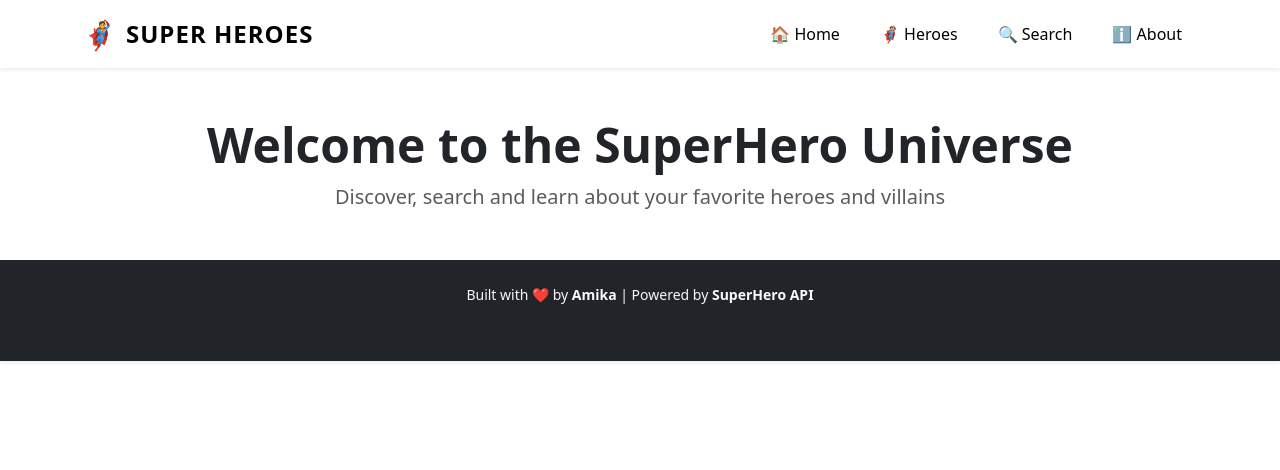
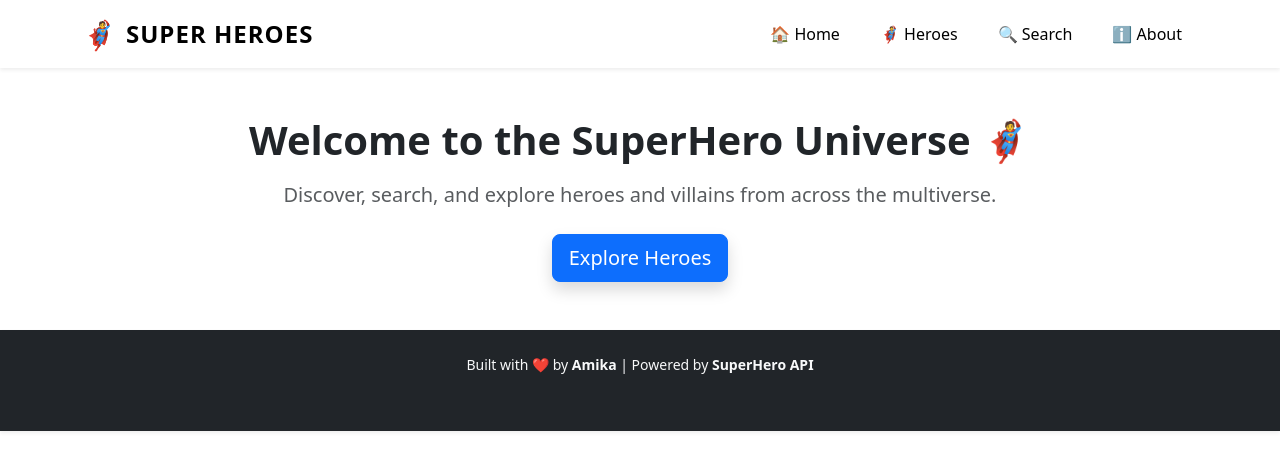
Before and after one commit to Amikzz/SuperHeroWeb, an Angular app: page /home in a window 1280 px wide. Before the commit this address led to /. Shown: the top 470 px of the page. Built offline with nearby package versions, Linux system fonts and the light colour scheme.

Commit message:
home component added

```diff
--- a/src/app/app.css
+++ b/src/app/app.css
@@ -30,3 +30,22 @@ footer a:hover {
   letter-spacing: 1px;
   transition: color 0.3s ease;
 }
+
+/* Style for navbar buttons */
+.custom-nav-link {
+  transition: all 0.3s ease;
+  cursor: pointer;
+  font-weight: 500;
+}
+
+.custom-nav-link:hover {
+  background-color: rgba(255, 255, 255, 0.2);
+  transform: translateY(-2px);
+}
+
+/* Active link styling */
+.active-link {
+  background-color: #ffd43b !important; /* bright highlight */
+  color: #000 !important;
+  font-weight: 600;
+}
--- a/src/app/app.html
+++ b/src/app/app.html
@@ -16,16 +16,20 @@
     <div class="collapse navbar-collapse" id="navbarContent">
       <ul class="navbar-nav ms-auto mb-2 mb-lg-0 gap-2">
         <li class="nav-item">
-          <a class="nav-link px-3 rounded hover-link active" routerLink="/">🏠 Home</a>
+          <a class="nav-link btn btn-outline-light btn-sm px-3 rounded custom-nav-link"
+             routerLink="/home" routerLinkActive="active-link">🏠 Home</a>
         </li>
         <li class="nav-item">
-          <a class="nav-link px-3 rounded hover-link" routerLink="/heroes">🦸 Heroes</a>
+          <a class="nav-link btn btn-outline-light btn-sm px-3 rounded custom-nav-link"
+             routerLink="/heroes" routerLinkActive="active-link">🦸 Heroes</a>
         </li>
         <li class="nav-item">
-          <a class="nav-link px-3 rounded hover-link" routerLink="/search">🔍 Search</a>
+          <a class="nav-link btn btn-outline-light btn-sm px-3 rounded custom-nav-link"
+             routerLink="/search" routerLinkActive="active-link">🔍 Search</a>
         </li>
         <li class="nav-item">
-          <a class="nav-link px-3 rounded hover-link" routerLink="/about">ℹ️ About</a>
+          <a class="nav-link btn btn-outline-light btn-sm px-3 rounded custom-nav-link"
+             routerLink="/about" routerLinkActive="active-link">ℹ️ About</a>
         </li>
       </ul>
     </div>
@@ -34,10 +38,6 @@
 
 <!-- ================= BODY ================= -->
 <main class="container my-5">
-  <div class="text-center mb-5">
-    <h1 class="fw-bold display-5 text-gradient">Welcome to the SuperHero Universe</h1>
-    <p class="text-muted lead">Discover, search and learn about your favorite heroes and villains</p>
-  </div>
   <router-outlet></router-outlet>
 </main>
 
--- a/src/app/app.routes.ts
+++ b/src/app/app.routes.ts
@@ -1,3 +1,7 @@
 import { Routes } from '@angular/router';
+import { Home } from './components/home/home';
 
-export const routes: Routes = [];
+export const routes: Routes = [
+  { path: '', component: Home },
+  { path: 'home', component: Home }
+];
--- /dev/null
+++ b/src/app/components/home/home.html
@@ -0,0 +1,9 @@
+<div class="text-center">
+  <h2 class="fw-bold display-6 mb-3">Welcome to the SuperHero Universe 🦸</h2>
+  <p class="lead text-muted mb-4">
+    Discover, search, and explore heroes and villains from across the multiverse.
+  </p>
+  <a routerLink="/heroes" class="btn btn-primary btn-lg shadow">
+    Explore Heroes
+  </a>
+</div>
--- /dev/null
+++ b/src/app/components/home/home.ts
@@ -0,0 +1,11 @@
+import { Component } from '@angular/core';
+
+@Component({
+  selector: 'app-home',
+  imports: [],
+  templateUrl: './home.html',
+  styleUrl: './home.css'
+})
+export class Home {
+
+}
```
Also changed, not shown: src/app/components/home/home.css (added), 1 other file (tests, documents, lock files or other folders).
